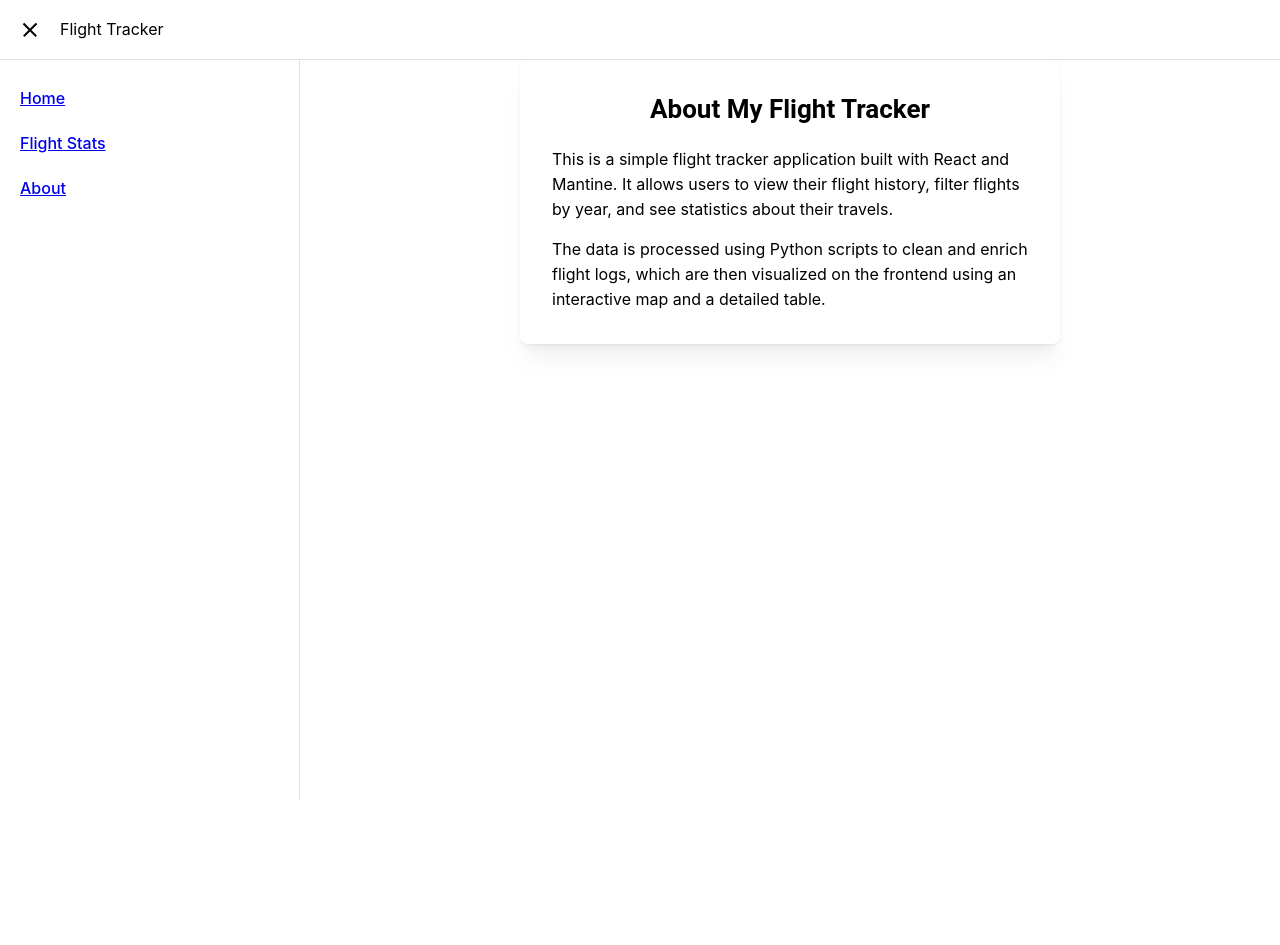
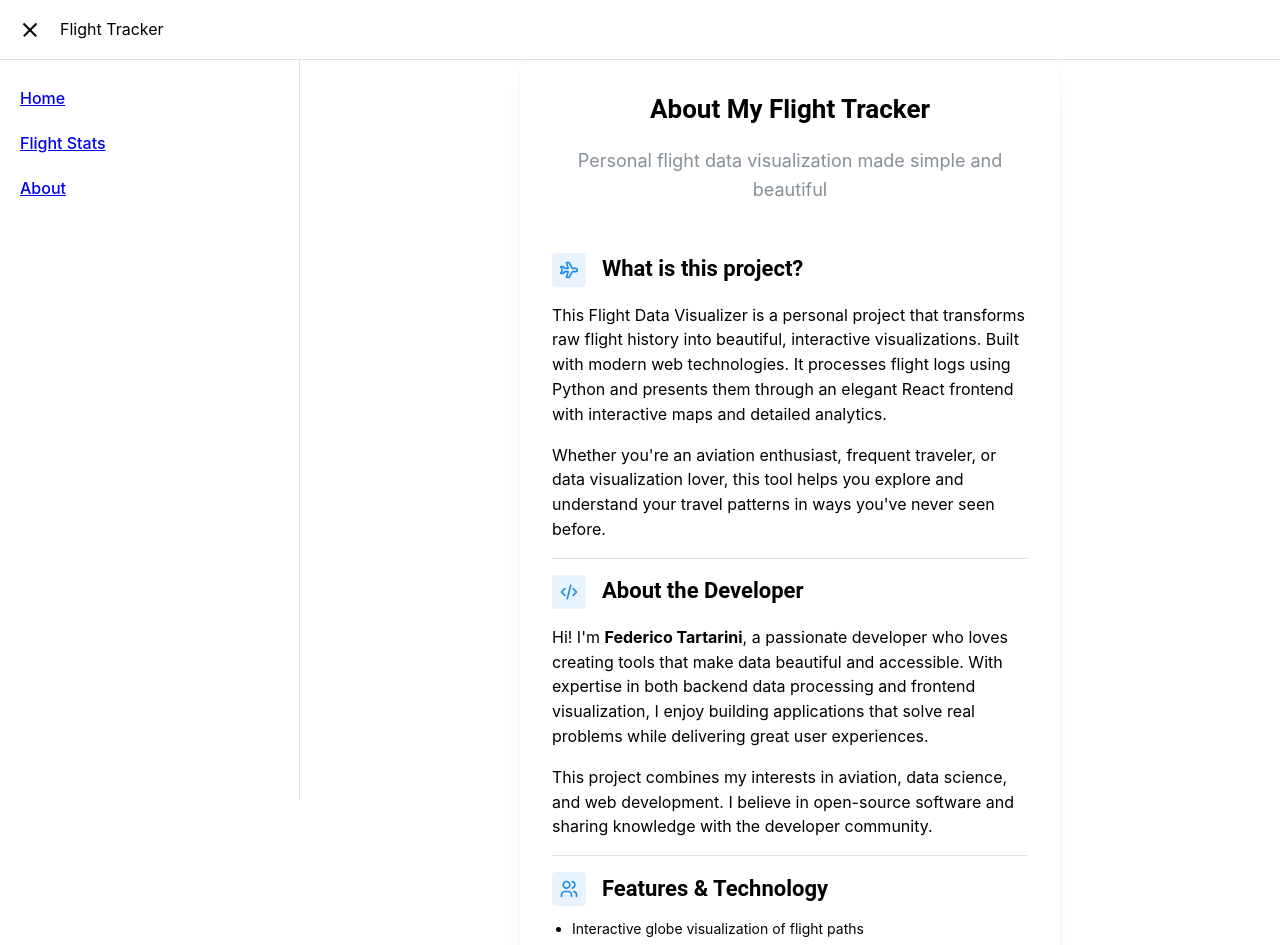
Before and after one commit to FedericoTartarini/fly-log, a React (Vite) app: page /about in a window 1280 px wide. Shown: the top 945 px of the page. Before the commit the page ends 800 px from the top, so only its background shows below. Built offline with nearby package versions, Linux system fonts and the light colour scheme.

Commit message:
feat: Updated About page

```diff
--- a/src/pages/About.jsx
+++ b/src/pages/About.jsx
@@ -1,21 +1,181 @@
-import { Title, Text, Paper } from "@mantine/core";
+import {
+  Title,
+  Text,
+  Paper,
+  Stack,
+  Group,
+  Button,
+  Divider,
+  List,
+  ThemeIcon,
+} from "@mantine/core";
+import {
+  IconCoffee,
+  IconHeart,
+  IconBrandGithub,
+  IconPlane,
+  IconCode,
+  IconUsers,
+} from "@tabler/icons-react";
 
 function About() {
   return (
     <Paper shadow="md" p="xl" radius="md">
+      <Stack spacing="xl">
+        <div>
           <Title order={2} ta="center" mb="lg">
             About My Flight Tracker
           </Title>
+          <Text size="lg" ta="center" c="dimmed" mb="xl">
+            Personal flight data visualization made simple and beautiful
+          </Text>
+        </div>
+
+        <div>
+          <Title order={3} mb="md">
+            <Group spacing="xs">
+              <ThemeIcon variant="light" size="lg">
+                <IconPlane size={20} />
+              </ThemeIcon>
+              What is this project?
+            </Group>
+          </Title>
           <Text mb="md">
-        This is a simple flight tracker application built with React and
-        Mantine. It allows users to view their flight history, filter flights by
-        year, and see statistics about their travels.
+            This Flight Data Visualizer is a personal project that transforms
+            raw flight history into beautiful, interactive visualizations. Built
+            with modern web technologies. It processes flight logs using Python
+            and presents them through an elegant React frontend with interactive
+            maps and detailed analytics.
           </Text>
           <Text>
-        The data is processed using Python scripts to clean and enrich flight
-        logs, which are then visualized on the frontend using an interactive map
-        and a detailed table.
+            Whether you're an aviation enthusiast, frequent traveler, or data
+            visualization lover, this tool helps you explore and understand your
+            travel patterns in ways you've never seen before.
           </Text>
+        </div>
+
+        <Divider />
+
+        <div>
+          <Title order={3} mb="md">
+            <Group spacing="xs">
+              <ThemeIcon variant="light" size="lg">
+                <IconCode size={20} />
+              </ThemeIcon>
+              About the Developer
+            </Group>
+          </Title>
+          <Text mb="md">
+            Hi! I'm <strong>Federico Tartarini</strong>, a passionate developer
+            who loves creating tools that make data beautiful and accessible.
+            With expertise in both backend data processing and frontend
+            visualization, I enjoy building applications that solve real
+            problems while delivering great user experiences.
+          </Text>
+          <Text>
+            This project combines my interests in aviation, data science, and
+            web development. I believe in open-source software and sharing
+            knowledge with the developer community.
+          </Text>
+        </div>
+
+        <Divider />
+
+        <div>
+          <Title order={3} mb="md">
+            <Group spacing="xs">
+              <ThemeIcon variant="light" size="lg">
+                <IconUsers size={20} />
+              </ThemeIcon>
+              Features & Technology
+            </Group>
+          </Title>
+          <List spacing="xs" size="sm" center>
+            <List.Item>
+              Interactive globe visualization of flight paths
+            </List.Item>
+            <List.Item>Comprehensive flight statistics and analytics</List.Item>
+            <List.Item>Year-based filtering and data exploration</List.Item>
+            <List.Item>Responsive design for desktop and mobile</List.Item>
+            <List.Item>Python-powered data processing pipeline</List.Item>
+            <List.Item>Modern React frontend with Mantine UI</List.Item>
+          </List>
+        </div>
+
+        <Divider />
+
+        <div>
+          <Title order={3} mb="md">
+            <Group spacing="xs">
+              <ThemeIcon variant="light" size="lg">
+                <IconHeart size={20} />
+              </ThemeIcon>
+              Support This Project
+            </Group>
+          </Title>
+          <Text mb="md">
+            If you find this project useful or interesting, there are several
+            ways you can show your support and help it grow:
+          </Text>
+
+          <Group spacing="md" mb="lg">
+            <Button
+              component="a"
+              href="buymeacoffee.com/federicot"
+              target="_blank"
+              leftIcon={<IconCoffee size={16} />}
+              color="orange"
+              variant="filled"
+            >
+              Buy me a coffee
+            </Button>
+            <Button
+              component="a"
+              href="https://www.patreon.com/federicotartarini"
+              target="_blank"
+              leftIcon={<IconHeart size={16} />}
+              color="red"
+              variant="filled"
+            >
+              Support on Patreon
+            </Button>
+            <Button
+              component="a"
+              href="https://github.com/FedericoTartarini/flight-tracker"
+              target="_blank"
+              leftIcon={<IconBrandGithub size={16} />}
+              color="dark"
+              variant="outline"
+            >
+              Star on GitHub
+            </Button>
+          </Group>
+
+          <Text size="sm" c="dimmed">
+            Your support helps me dedicate more time to improving this project,
+            adding new features, and maintaining the codebase. Every
+            contribution, no matter how small, is greatly appreciated!
+          </Text>
+        </div>
+
+        <Divider />
+
+        <div>
+          <Title order={3} mb="md">
+            Open Source & Community
+          </Title>
+          <Text mb="md">
+            This project is open source and welcomes contributions from the
+            community. Whether you're interested in adding features, fixing
+            bugs, improving documentation, or just sharing feedback, your
+            involvement helps make this tool better for everyone.
+          </Text>
+          <Text size="sm" c="dimmed">
+            Built with ❤️ using React, Vite, Mantine UI, Python, and lots of
+            coffee.
+          </Text>
+        </div>
+      </Stack>
     </Paper>
   );
 }
```
Lines whose indentation alone changed are shown as unchanged.
